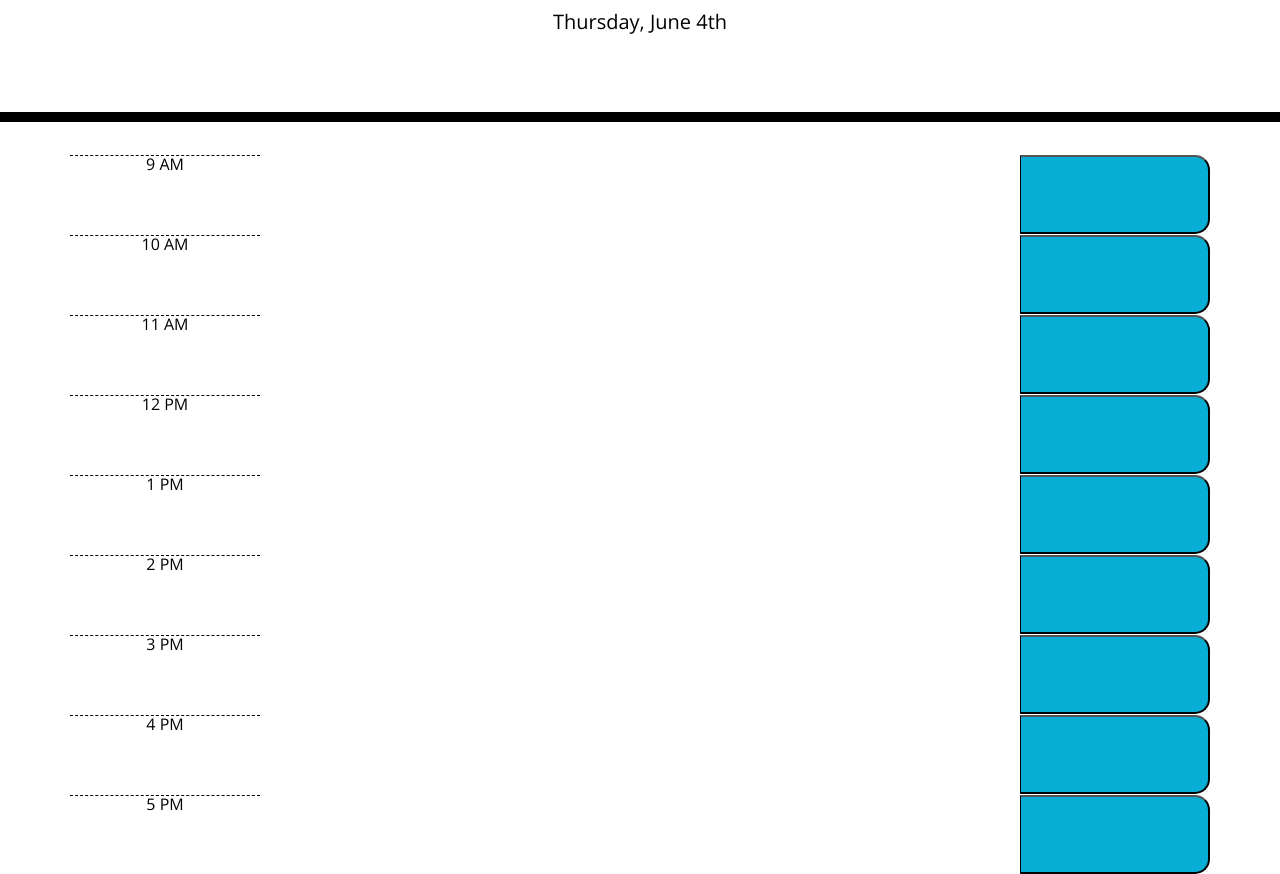
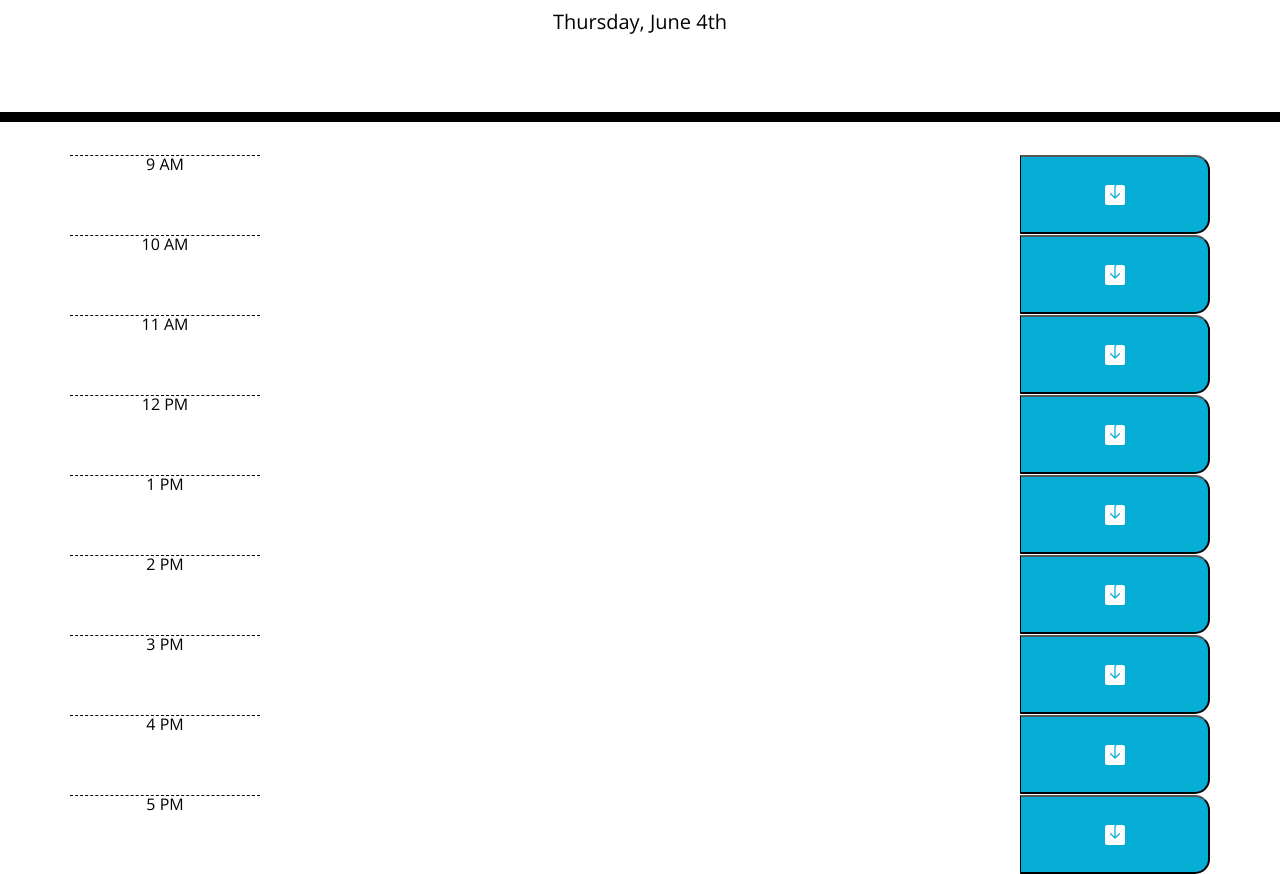
Before and after one commit to ericrothmuller/Work-Day-Scheduler, a plain HTML site: page Develop/index.html in a window 1280 px wide. Shown: the part 182-1056 px from the top of the page. Drawn offline with nearby package versions, Linux system fonts and the light colour scheme.

Commit message:
Added save icons to all of the save buttons

```diff
--- a/Develop/index.html
+++ b/Develop/index.html
@@ -35,55 +35,73 @@
       <div class="row time-block">
         <div class="col-md-2 hour text-center">9 AM</div>
         <div class="col-md-8"></div>
-        <button class="col-md-2 saveBtn"></button>
+        <button class="col-md-2 saveBtn"><svg xmlns="http://www.w3.org/2000/svg" width="20" height="20" fill="currentColor" class="bi bi-save-fill" viewBox="0 0 16 16">
+          <path d="M8.5 1.5A1.5 1.5 0 0 1 10 0h4a2 2 0 0 1 2 2v12a2 2 0 0 1-2 2H2a2 2 0 0 1-2-2V2a2 2 0 0 1 2-2h6c-.314.418-.5.937-.5 1.5v7.793L4.854 6.646a.5.5 0 1 0-.708.708l3.5 3.5a.5.5 0 0 0 .708 0l3.5-3.5a.5.5 0 0 0-.708-.708L8.5 9.293V1.5z"/>
+        </svg></button>
       </div>
 
     <div class="row time-block">
       <div class="col-md-2 hour text-center">10 AM</div>
       <div class="col-md-8"></div>
-      <button class="col-md-2 saveBtn"></button>
+      <button class="col-md-2 saveBtn"><svg xmlns="http://www.w3.org/2000/svg" width="20" height="20" fill="currentColor" class="bi bi-save-fill" viewBox="0 0 16 16">
+        <path d="M8.5 1.5A1.5 1.5 0 0 1 10 0h4a2 2 0 0 1 2 2v12a2 2 0 0 1-2 2H2a2 2 0 0 1-2-2V2a2 2 0 0 1 2-2h6c-.314.418-.5.937-.5 1.5v7.793L4.854 6.646a.5.5 0 1 0-.708.708l3.5 3.5a.5.5 0 0 0 .708 0l3.5-3.5a.5.5 0 0 0-.708-.708L8.5 9.293V1.5z"/>
+      </svg></button>
     </div>
 
   <div class="row time-block">
     <div class="col-md-2 hour text-center">11 AM</div>
     <div class="col-md-8"></div>
-    <button class="col-md-2 saveBtn"></button>
+    <button class="col-md-2 saveBtn"><svg xmlns="http://www.w3.org/2000/svg" width="20" height="20" fill="currentColor" class="bi bi-save-fill" viewBox="0 0 16 16">
+      <path d="M8.5 1.5A1.5 1.5 0 0 1 10 0h4a2 2 0 0 1 2 2v12a2 2 0 0 1-2 2H2a2 2 0 0 1-2-2V2a2 2 0 0 1 2-2h6c-.314.418-.5.937-.5 1.5v7.793L4.854 6.646a.5.5 0 1 0-.708.708l3.5 3.5a.5.5 0 0 0 .708 0l3.5-3.5a.5.5 0 0 0-.708-.708L8.5 9.293V1.5z"/>
+    </svg></button>
   </div>
 
 <div class="row time-block">
   <div class="col-md-2 hour text-center">12 PM</div>
   <div class="col-md-8"></div>
-  <button class="col-md-2 saveBtn"></button>
+  <button class="col-md-2 saveBtn"><svg xmlns="http://www.w3.org/2000/svg" width="20" height="20" fill="currentColor" class="bi bi-save-fill" viewBox="0 0 16 16">
+    <path d="M8.5 1.5A1.5 1.5 0 0 1 10 0h4a2 2 0 0 1 2 2v12a2 2 0 0 1-2 2H2a2 2 0 0 1-2-2V2a2 2 0 0 1 2-2h6c-.314.418-.5.937-.5 1.5v7.793L4.854 6.646a.5.5 0 1 0-.708.708l3.5 3.5a.5.5 0 0 0 .708 0l3.5-3.5a.5.5 0 0 0-.708-.708L8.5 9.293V1.5z"/>
+  </svg></button>
 </div>
 
 <div class="row time-block">
   <div class="col-md-2 hour text-center">1 PM</div>
   <div class="col-md-8"></div>
-  <button class="col-md-2 saveBtn"></button>
+  <button class="col-md-2 saveBtn"><svg xmlns="http://www.w3.org/2000/svg" width="20" height="20" fill="currentColor" class="bi bi-save-fill" viewBox="0 0 16 16">
+    <path d="M8.5 1.5A1.5 1.5 0 0 1 10 0h4a2 2 0 0 1 2 2v12a2 2 0 0 1-2 2H2a2 2 0 0 1-2-2V2a2 2 0 0 1 2-2h6c-.314.418-.5.937-.5 1.5v7.793L4.854 6.646a.5.5 0 1 0-.708.708l3.5 3.5a.5.5 0 0 0 .708 0l3.5-3.5a.5.5 0 0 0-.708-.708L8.5 9.293V1.5z"/>
+  </svg></button>
 </div>
 
 <div class="row time-block">
   <div class="col-md-2 hour text-center">2 PM</div>
   <div class="col-md-8"></div>
-  <button class="col-md-2 saveBtn"></button>
+  <button class="col-md-2 saveBtn"><svg xmlns="http://www.w3.org/2000/svg" width="20" height="20" fill="currentColor" class="bi bi-save-fill" viewBox="0 0 16 16">
+    <path d="M8.5 1.5A1.5 1.5 0 0 1 10 0h4a2 2 0 0 1 2 2v12a2 2 0 0 1-2 2H2a2 2 0 0 1-2-2V2a2 2 0 0 1 2-2h6c-.314.418-.5.937-.5 1.5v7.793L4.854 6.646a.5.5 0 1 0-.708.708l3.5 3.5a.5.5 0 0 0 .708 0l3.5-3.5a.5.5 0 0 0-.708-.708L8.5 9.293V1.5z"/>
+  </svg></button>
 </div>
 
 <div class="row time-block">
   <div class="col-md-2 hour text-center">3 PM</div>
   <div class="col-md-8"></div>
-  <button class="col-md-2 saveBtn"></button>
+  <button class="col-md-2 saveBtn"><svg xmlns="http://www.w3.org/2000/svg" width="20" height="20" fill="currentColor" class="bi bi-save-fill" viewBox="0 0 16 16">
+    <path d="M8.5 1.5A1.5 1.5 0 0 1 10 0h4a2 2 0 0 1 2 2v12a2 2 0 0 1-2 2H2a2 2 0 0 1-2-2V2a2 2 0 0 1 2-2h6c-.314.418-.5.937-.5 1.5v7.793L4.854 6.646a.5.5 0 1 0-.708.708l3.5 3.5a.5.5 0 0 0 .708 0l3.5-3.5a.5.5 0 0 0-.708-.708L8.5 9.293V1.5z"/>
+  </svg></button>
 </div>
 
 <div class="row time-block">
   <div class="col-md-2 hour text-center">4 PM</div>
   <div class="col-md-8"></div>
-  <button class="col-md-2 saveBtn"></button>
+  <button class="col-md-2 saveBtn"><svg xmlns="http://www.w3.org/2000/svg" width="20" height="20" fill="currentColor" class="bi bi-save-fill" viewBox="0 0 16 16">
+    <path d="M8.5 1.5A1.5 1.5 0 0 1 10 0h4a2 2 0 0 1 2 2v12a2 2 0 0 1-2 2H2a2 2 0 0 1-2-2V2a2 2 0 0 1 2-2h6c-.314.418-.5.937-.5 1.5v7.793L4.854 6.646a.5.5 0 1 0-.708.708l3.5 3.5a.5.5 0 0 0 .708 0l3.5-3.5a.5.5 0 0 0-.708-.708L8.5 9.293V1.5z"/>
+  </svg></button>
 </div>
 
 <div class="row time-block">
   <div class="col-md-2 hour text-center">5 PM</div>
   <div class="col-md-8"></div>
-  <button class="col-md-2 saveBtn"></button>
+  <button class="col-md-2 saveBtn"><svg xmlns="http://www.w3.org/2000/svg" width="20" height="20" fill="currentColor" class="bi bi-save-fill" viewBox="0 0 16 16">
+    <path d="M8.5 1.5A1.5 1.5 0 0 1 10 0h4a2 2 0 0 1 2 2v12a2 2 0 0 1-2 2H2a2 2 0 0 1-2-2V2a2 2 0 0 1 2-2h6c-.314.418-.5.937-.5 1.5v7.793L4.854 6.646a.5.5 0 1 0-.708.708l3.5 3.5a.5.5 0 0 0 .708 0l3.5-3.5a.5.5 0 0 0-.708-.708L8.5 9.293V1.5z"/>
+  </svg></button>
 </div>
 
     <script src="https://code.jquery.com/jquery-3.4.1.min.js"></script>
```
Also changed, not shown: Develop/script.js (line endings or trailing spaces).
